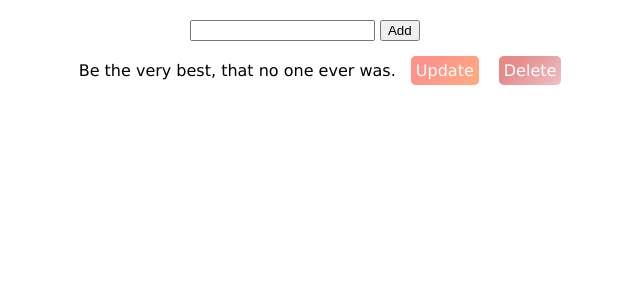
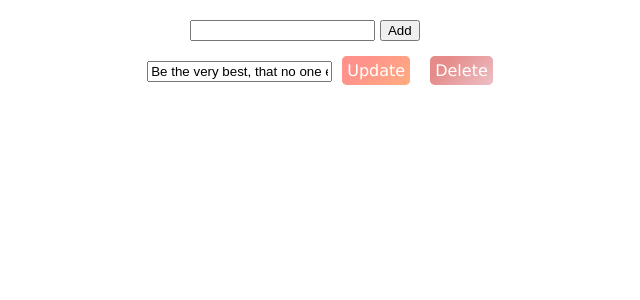
Before and after one commit to txddra/react-todo, a React (Create React App) app: page / in a window 1280 px wide. Both pictures are taken after a click on the element "Edit". Shown: the top 300 px of the page, without its empty margins (335-975 px from the left). Built offline with nearby package versions, Linux system fonts and the light colour scheme.

Commit message:
toggling the input field, successfull

```diff
--- a/src/components/TodoView.js
+++ b/src/components/TodoView.js
@@ -23,15 +23,18 @@ deletionHandle(id)
 
     <ul style={{listStyle:"none"}}>
         {todoList.map(({ id, todo, editToggle })=>{
-
             return (
             <li key={id} style={{margin:20}}>
-                {todo}{" "}
+                {/* {todo}{" "} */}
 
-            {editToggle ? ( <span className="todo-button-shared-style edit-button">
+            {editToggle ? ( <input type="text" value={todo} />):(
+
+                <span> {todo}  </span>
+        )}
+
+        {editToggle ? ( <span className="todo-button-shared-style edit-button">
                     Update
-                </span>):(
-
+</span>):(
                     <span onClick={()=>editHandle(id)} className="todo-button-shared-style edit-button" >
                 Edit
             </span>
```
